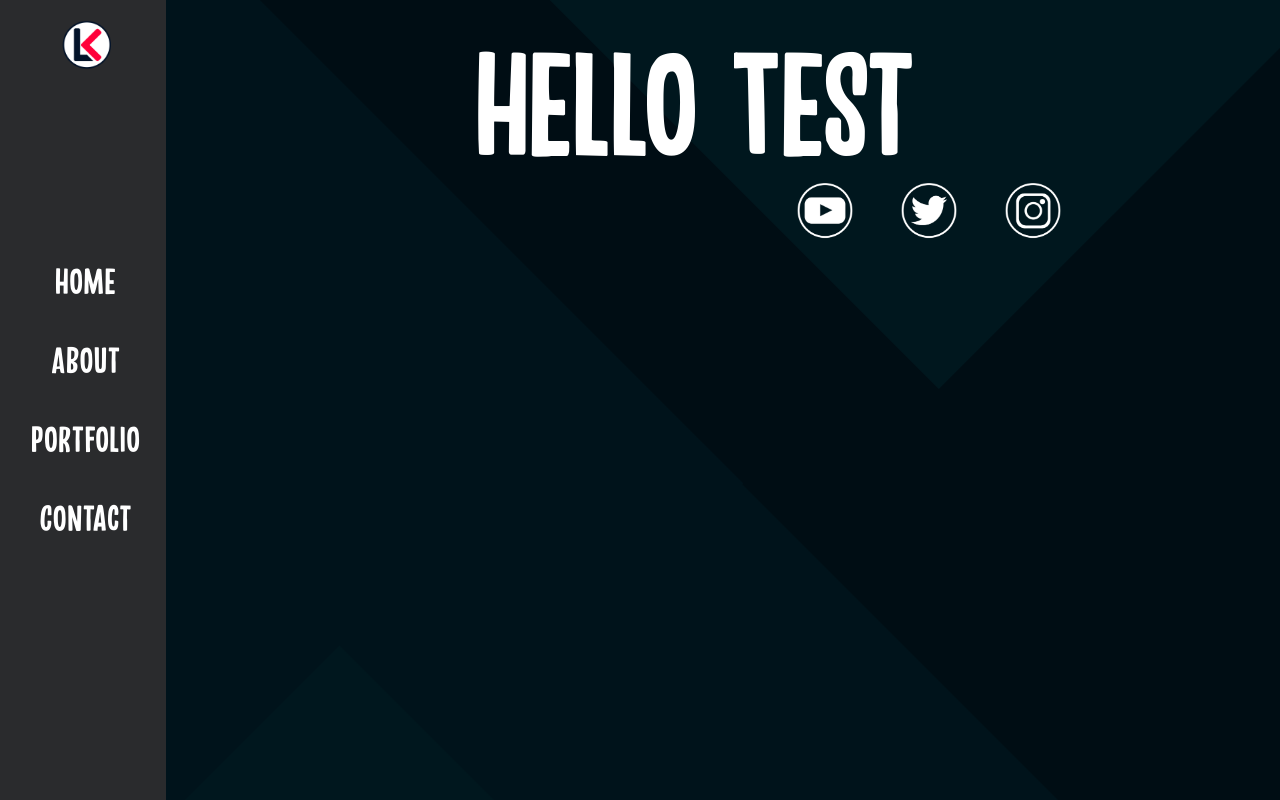
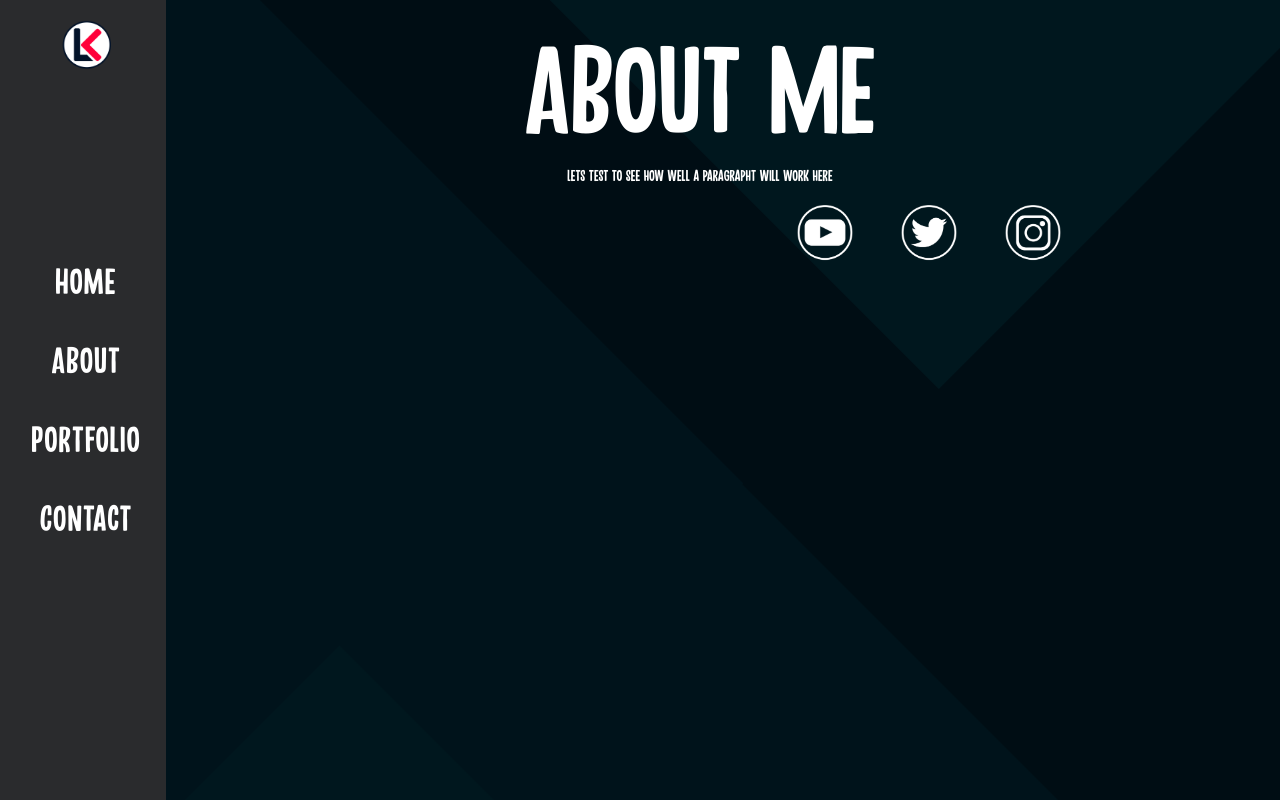
Before and after one commit to Lloyd-King/Portfolio, a plain HTML site: page about.html in a window 1280 px wide. Drawn offline with Linux system fonts and the light colour scheme.

Commit message:
About header and main paragrapth
Done the CSS and the space management for these items

```diff
--- a/about.html
+++ b/about.html
@@ -23,8 +23,10 @@
 <body>
     <div class="pageback">
         <div class="abouttitle">
-            Hello Test
+            About Me
         </div>
+
+    <p>Lets test to see how well a paragrapht will work here</p>
 
 
 
--- a/main.css
+++ b/main.css
@@ -14,6 +14,13 @@ body {
 		url("font/troutbeck_demo-webfont.woff") format('woff');
 	font-weight: normal;
 	font-style: normal;
+}
+
+p {
+	font-family: 'troutbeck_demoregular';
+	color: #fff;
+	text-align: center;
+	padding-left: 120px;
 }
 
 /* Banner details */
@@ -167,10 +174,10 @@ a:hover {
 /* About Page */
 
 .abouttitle {
-	font-size: 150px;
+	font-size: 125px;
 	font-family: troutbeck_demoregular;
 	color: #fff;
 	text-align: center;
 	padding-top: 20px;
-	padding-left: 110px
+	padding-left: 120px
 }
```
